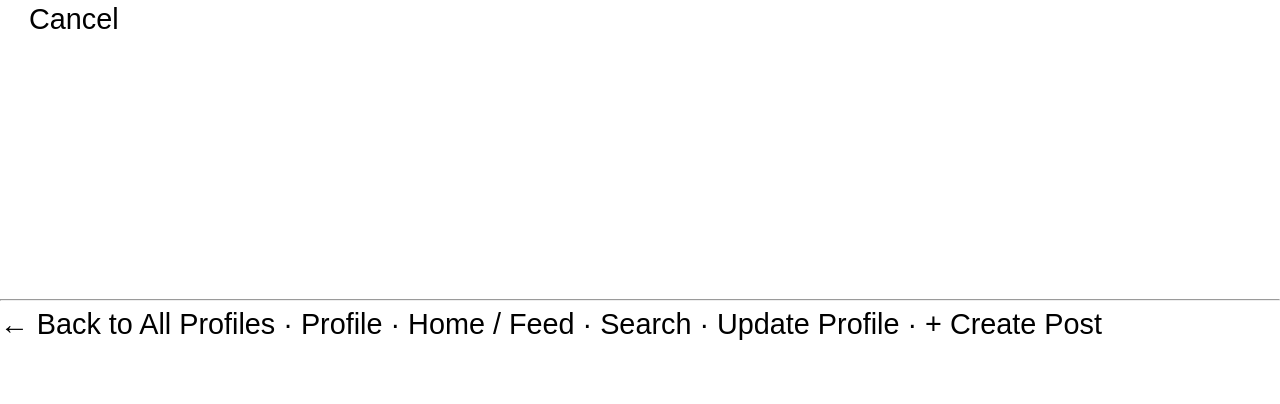
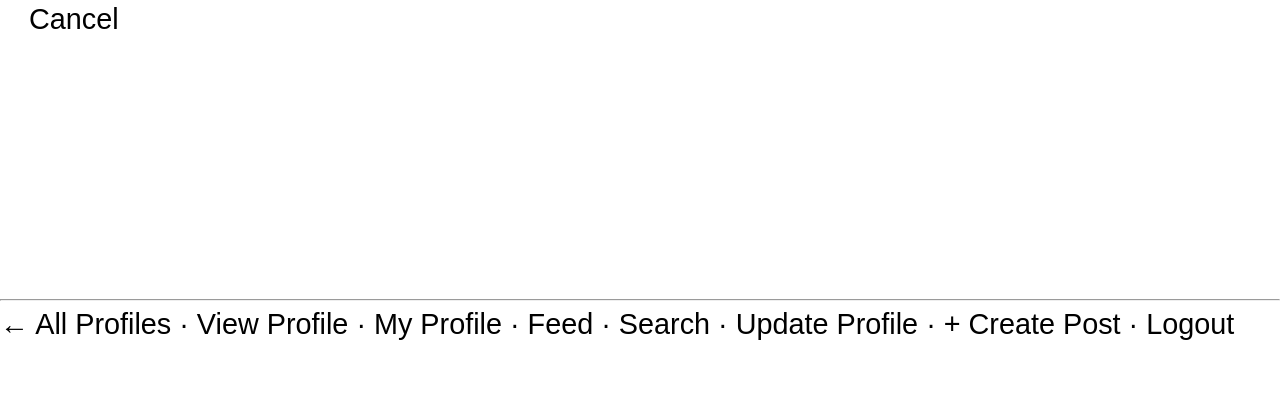
Before and after one commit to realJimJin/cs412, a Django app: page /mini_insta/post/3/delete in a window 1280 px wide. Shown: the part 401-805 px from the top of the page. Run offline with Django 5.2, Linux system fonts and the light colour scheme; a user stored in the database is signed in; data comes from the database, SQL or seed files in the repository.

Commit message:
new base

```diff
--- a/mini_insta/templates/mini_insta/base.html
+++ b/mini_insta/templates/mini_insta/base.html
@@ -1,30 +1,40 @@
-<!-- templates/mini_insta/base.html -->
 {% load static %}
-<html>
+<!DOCTYPE html>
+<html lang="en">
   <head>
+    <meta charset="utf-8">
     <title>Mini Instagram</title>
     <link rel="stylesheet" href="{% static 'style_insta.css' %}">
+    <meta name="viewport" content="width=device-width, initial-scale=1">
   </head>
   <body>
+
     {% block content %}{% endblock %}
 
     <footer>
       <hr>
-      <a href="{% url 'mini_insta:show_all_profiles' %}">← Back to All Profiles</a>
+      <a href="{% url 'mini_insta:show_all_profiles' %}">← All Profiles</a>
 
-      {# Show the viewed Profile link if a profile is in context #}
+      {# If we’re viewing a specific profile, show a link back to it #}
       {% if profile %}
-        · <a href="{% url 'mini_insta:show_profile' profile.pk %}">Profile</a>
+        · <a href="{% url 'mini_insta:show_profile' profile.pk %}">View Profile</a>
       {% endif %}
 
-      {# Owner / logged-in actions use pk-less routes #}
       {% if request.user.is_authenticated %}
-        · <a href="{% url 'mini_insta:show_feed' %}">Home / Feed</a>
+        · <a href="{% url 'mini_insta:my_profile' %}">My Profile</a>
+        · <a href="{% url 'mini_insta:show_feed' %}">Feed</a>
         · <a href="{% url 'mini_insta:search' %}">Search</a>
+
+        {# Only the owner sees Update Profile / Create Post #}
         {% if profile and profile.user_id == request.user.id %}
           · <a href="{% url 'mini_insta:update_profile' %}">Update Profile</a>
           · <a href="{% url 'mini_insta:create_post' %}">+ Create Post</a>
         {% endif %}
+
+        · <a href="{% url 'mini_insta:logout' %}">Logout</a>
+      {% else %}
+        · <a href="{% url 'mini_insta:login' %}">Login</a>
+        · <a href="{% url 'mini_insta:register' %}">Register</a>
       {% endif %}
     </footer>
   </body>
```
